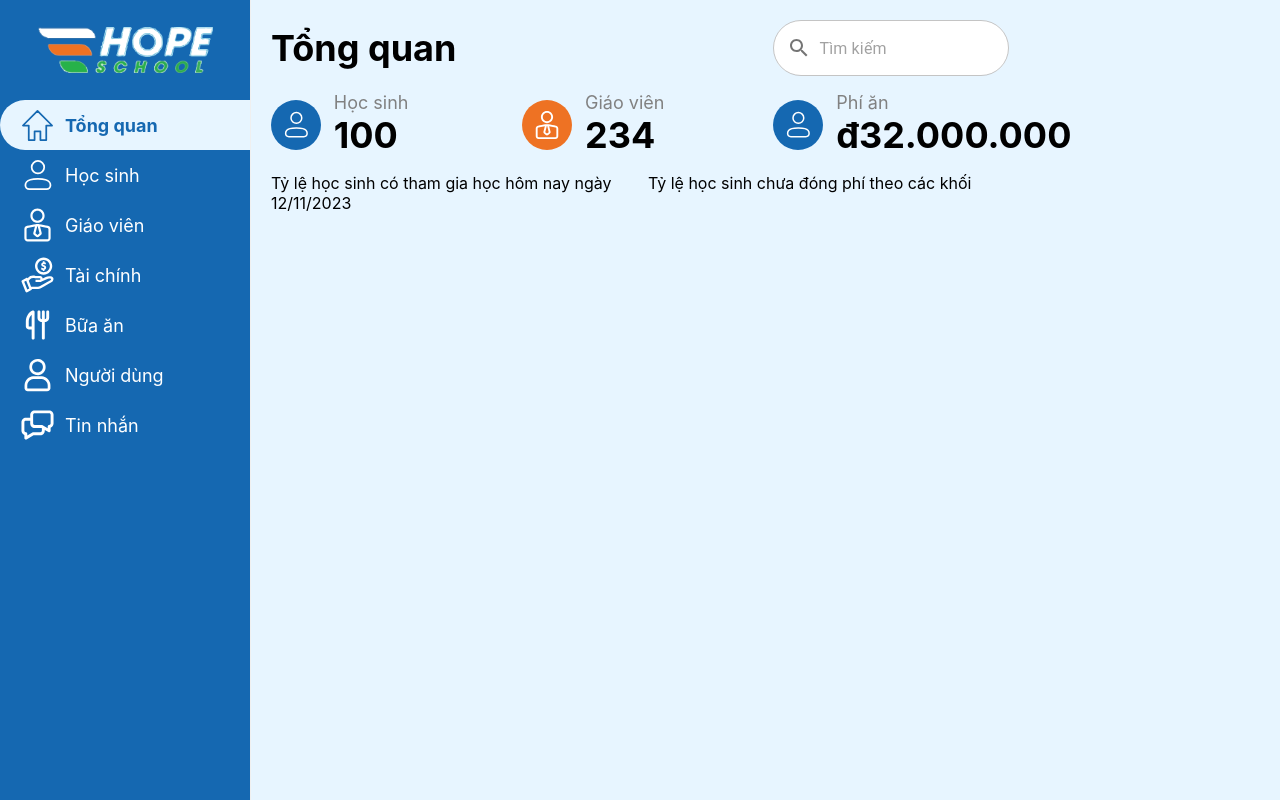
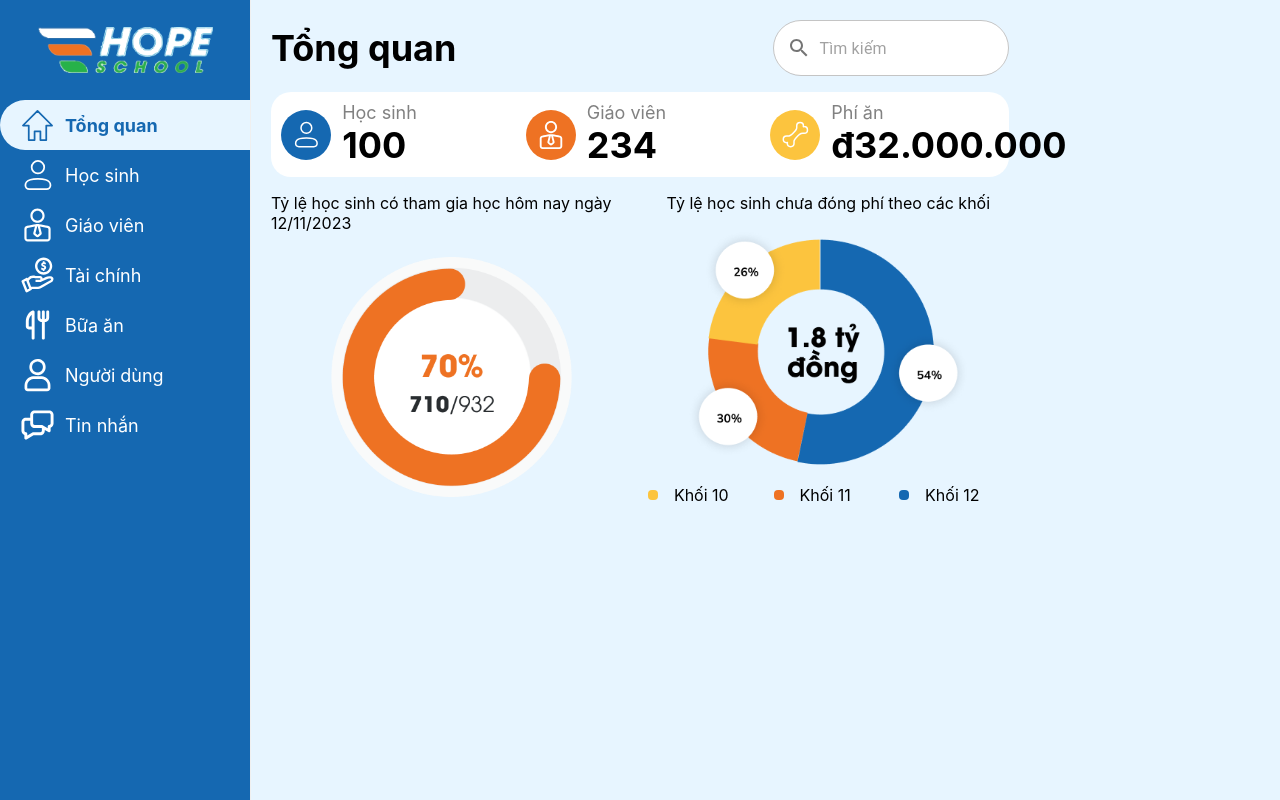
Before and after one commit to TalJa1/web-huybao, a React (Create React App) app: page / in a window 1280 px wide. Built offline with nearby package versions, Linux system fonts and the light colour scheme.

Commit message:
Add foodFeeIcon SVG and update Home component layout with new statistics charts

```diff
--- a/src/assets/iconSVG.tsx
+++ b/src/assets/iconSVG.tsx
@@ -1,5 +1,32 @@
 import React from "react";
 import { IconSVGProps } from "../services/typeProps";
+
+export const foodFeeIcon: React.FC<IconSVGProps> = ({
+  width,
+  height,
+  color,
+}) => {
+  width = width ?? 40;
+  height = height ?? 40;
+  color = color ?? "white";
+  return (
+    <svg
+      width={width}
+      height={height}
+      viewBox="0 0 40 40"
+      fill="none"
+      xmlns="http://www.w3.org/2000/svg"
+    >
+      <path
+        d="M31.25 7.85417C31.25 8.20156 31.2105 8.53972 31.1356 8.86439C31.4603 8.78955 31.7984 8.75 32.1458 8.75C34.6196 8.75 36.625 10.7554 36.625 13.2292C36.625 15.7029 34.6196 17.7083 32.1458 17.7083C30.7862 17.7083 29.3528 17.4144 28.135 18.019C26.7144 18.7242 25.4094 19.6584 24.2755 20.7923L21.7925 23.2753C20.6585 24.4093 19.7242 25.7145 19.0189 27.1352C18.4145 28.353 18.7083 29.7863 18.7083 31.1458C18.7083 33.6196 16.7029 35.625 14.2292 35.625C11.7554 35.625 9.75 33.6196 9.75 31.1458C9.75 30.7984 9.78955 30.4603 9.86439 30.1356C9.53972 30.2105 9.20156 30.25 8.85417 30.25C6.38039 30.25 4.375 28.2446 4.375 25.7708C4.375 23.2971 6.38039 21.2917 8.85417 21.2917C10.2139 21.2917 11.6475 21.5857 12.8654 20.9811C14.286 20.2759 15.591 19.3416 16.7249 18.2078L19.2079 15.7247C20.3417 14.591 21.2758 13.2861 21.981 11.8657C22.5857 10.6477 22.2917 9.21401 22.2917 7.85417C22.2917 5.38039 24.2971 3.375 26.7708 3.375C29.2446 3.375 31.25 5.38039 31.25 7.85417Z"
+        stroke={color}
+        stroke-width="2"
+        stroke-linecap="round"
+        stroke-linejoin="round"
+      />
+    </svg>
+  );
+};
 
 export const messageIcon: React.FC<IconSVGProps> = ({
   width,
--- a/src/views/Home.tsx
+++ b/src/views/Home.tsx
@@ -3,7 +3,9 @@ import TopLayout from "../components/TopLayout";
 import { Box, InputAdornment, TextField } from "@mui/material";
 import Grid from "@mui/material/Grid2";
 import SearchIcon from "@mui/icons-material/Search";
-import { studentSVG, teacherIcon } from "../assets/iconSVG";
+import { foodFeeIcon, studentSVG, teacherIcon } from "../assets/iconSVG";
+import chart1 from "../assets/home/chart1.png";
+import chart2 from "../assets/home/chart2.png";
 
 const Home = () => {
   return (
@@ -44,7 +46,16 @@ const Main: React.FC = () => {
               />
             </Grid>
           </Grid>
-          <Grid size={12} container>
+          <Grid
+            size={12}
+            container
+            sx={{
+              marginvertical: "10px",
+              backgroundColor: "white",
+              padding: "10px",
+              borderRadius: "20px",
+            }}
+          >
             <Grid size={{ md: 4, xs: 12 }} container alignItems="center">
               <Grid size={3}>
                 <Box
@@ -99,7 +110,7 @@ const Main: React.FC = () => {
               <Grid size={3}>
                 <Box
                   sx={{
-                    backgroundColor: "#1568B1",
+                    backgroundColor: "#FCC43E",
                     borderRadius: "50%",
                     display: "flex",
                     justifyContent: "center",
@@ -108,7 +119,7 @@ const Main: React.FC = () => {
                     height: 50,
                   }}
                 >
-                  {studentSVG({ width: 30, height: 30, color: "white" })}
+                  {foodFeeIcon({ width: 30, height: 30, color: "white" })}
                 </Box>
               </Grid>
               <Grid size={9}>
@@ -121,15 +132,64 @@ const Main: React.FC = () => {
               </Grid>
             </Grid>
           </Grid>
-          <Grid size={12} container>
-            <Grid
-              size={{ md: 6, xs: 12 }}
-              sx={{ alignItems: "center", justifyContent: "center" }}
-            >
+          <Grid size={12} container spacing={2} justifyContent="center">
+            <Grid size={{ md: 6, xs: 12 }} container justifyContent="center">
               <Box>Tỷ lệ học sinh có tham gia học hôm nay ngày 12/11/2023</Box>
+              <img style={{ blockSize: "15em" }} alt="" src={chart1} />
             </Grid>
-            <Grid size={{ md: 6, xs: 12 }}>
+            <Grid size={{ md: 6, xs: 12 }} container justifyContent="center">
               <Box>Tỷ lệ học sinh chưa đóng phí theo các khối</Box>
+              <img style={{ blockSize: "15em" }} alt="" src={chart2} />
+              <Grid size={12} container justifyContent="center">
+                <Grid
+                  size={4}
+                  container
+                  alignItems="center"
+                  sx={{ display: "flex" }}
+                >
+                  <Box
+                    sx={{
+                      height: "10px",
+                      width: "10px",
+                      borderRadius:'4px',
+                      backgroundColor: "#FCC43E",
+                    }}
+                  />
+                  <Box>Khối 10</Box>
+                </Grid>
+                <Grid
+                  size={4}
+                  container
+                  alignItems="center"
+                  sx={{ display: "flex" }}
+                >
+                  <Box
+                    sx={{
+                      height: "10px",
+                      width: "10px",
+                      borderRadius:'4px',
+                      backgroundColor: "#EE7223",
+                    }}
+                  />
+                  <Box>Khối 11</Box>
+                </Grid>
+                <Grid
+                  size={4}
+                  container
+                  alignItems="center"
+                  sx={{ display: "flex" }}
+                >
+                  <Box
+                    sx={{
+                      height: "10px",
+                      width: "10px",
+                      borderRadius:'4px',
+                      backgroundColor: "#1568B1",
+                    }}
+                  />
+                  <Box>Khối 12</Box>
+                </Grid>
+              </Grid>
             </Grid>
           </Grid>
         </Grid>
```
Also changed, not shown: src/assets/home/chart1.png (added), src/assets/home/chart2.png (added).
